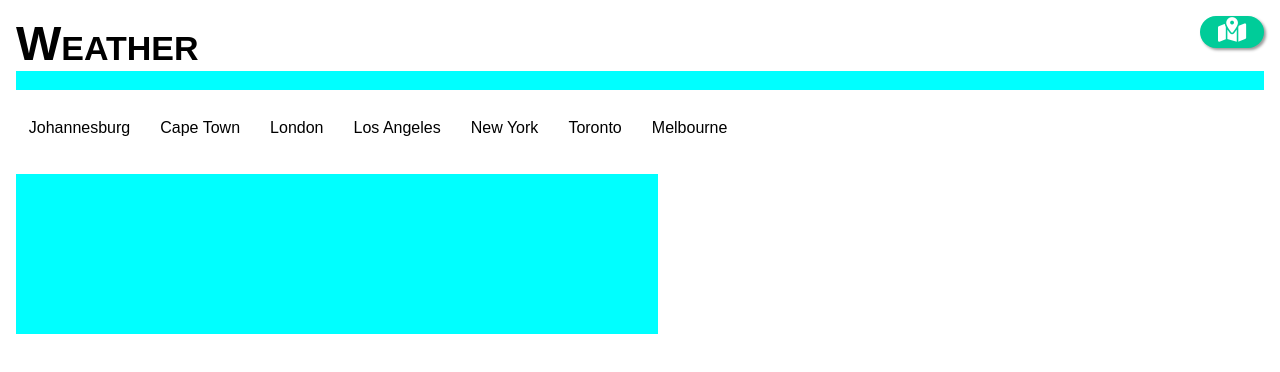
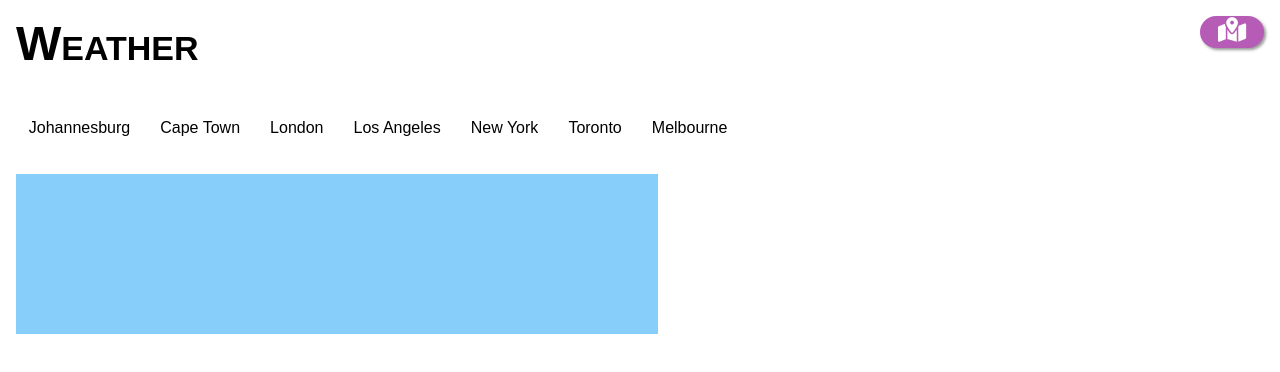
Before and after one commit to DVT-Launchpad-Web-Cadets/tana_weather_app, a plain HTML site: page index.html in a window 1280 px wide. Drawn offline with nearby package versions, Linux system fonts and the light colour scheme; no server answers.

Commit message:
feat: :lipstick: Improving UI colours
Changed the colours of page to be the same and cohesive

```diff
--- a/styles.css
+++ b/styles.css
@@ -21,7 +21,7 @@ body {
 
   #todaysdate {
     height: 1.2rem;
-    background-color: aqua;
+    /* background-color: aqua; */
     font: 0.85rem sans-serif;
   }
 }
@@ -61,7 +61,7 @@ body {
       "location_name weather_icon"
       "temp_ranges weather_icon"
       "weather_descr weather_icon";
-    background-color: aqua;
+    background-color: lightskyblue;
 
     #location_name {
       grid-area: location_name;
@@ -128,8 +128,8 @@ body {
     height: 2rem;
     top: 1rem;
     right: 1rem;
-    background-color: #0c9;
-    color: #fff;
+    background-color: rgb(182, 92, 182);
+    color: white;
     border-radius: 50px;
     text-align: center;
     font-size: 25px;
```
